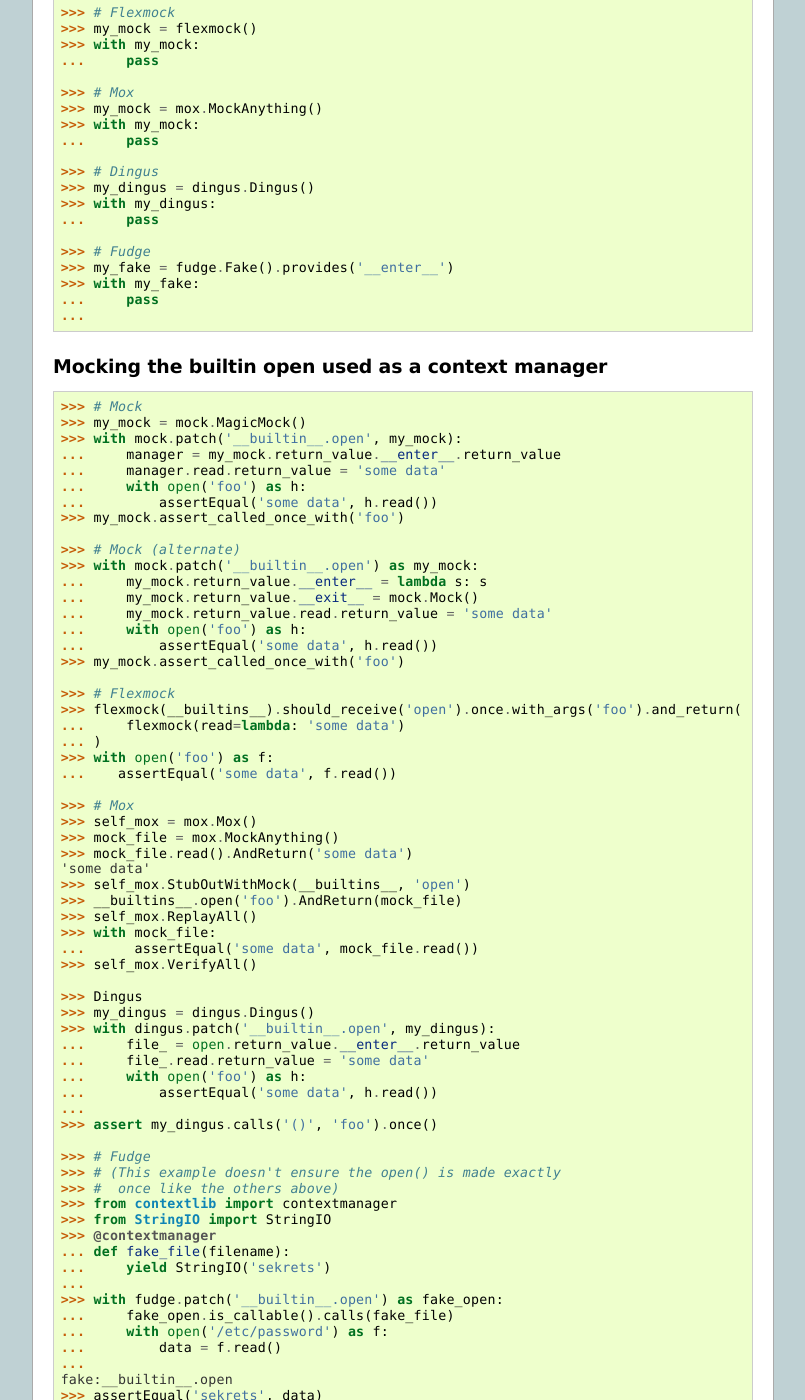
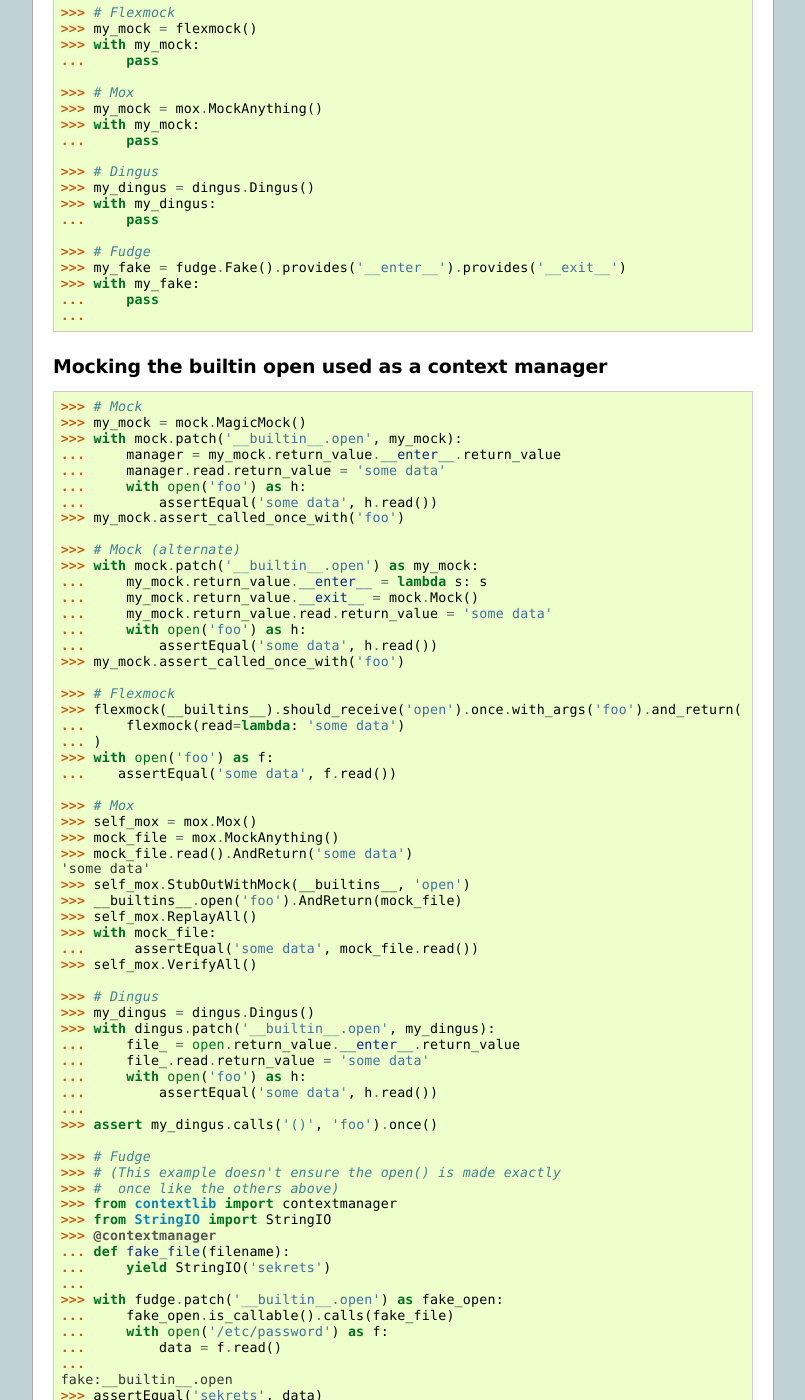
Before and after one commit to garybernhardt/python-mock-comparison, a Sphinx documentation site: the page built from docs/comparison.rst, in a window 1280 px wide and 1400 px high, scrolled down 7634 px. Shown: the whole window, without its empty margins (237-1042 px from the left). Built offline with Sphinx 7.4.7, drawn with Linux system fonts in a browser that asks for light colours.

Commit message:
fix failing doctests

```diff
--- a/docs/comparison.rst
+++ b/docs/comparison.rst
@@ -540,7 +540,7 @@
     ...     pass
 
     >>> # Fudge
-    >>> my_fake = fudge.Fake().provides('__enter__')
+    >>> my_fake = fudge.Fake().provides('__enter__').provides('__exit__')
     >>> with my_fake:
     ...     pass
     ...
@@ -588,7 +588,7 @@
     ...      assertEqual('some data', mock_file.read())
     >>> self_mox.VerifyAll()
 
-    >>> Dingus
+    >>> # Dingus
     >>> my_dingus = dingus.Dingus()
     >>> with dingus.patch('__builtin__.open', my_dingus):
     ...     file_ = open.return_value.__enter__.return_value
```
